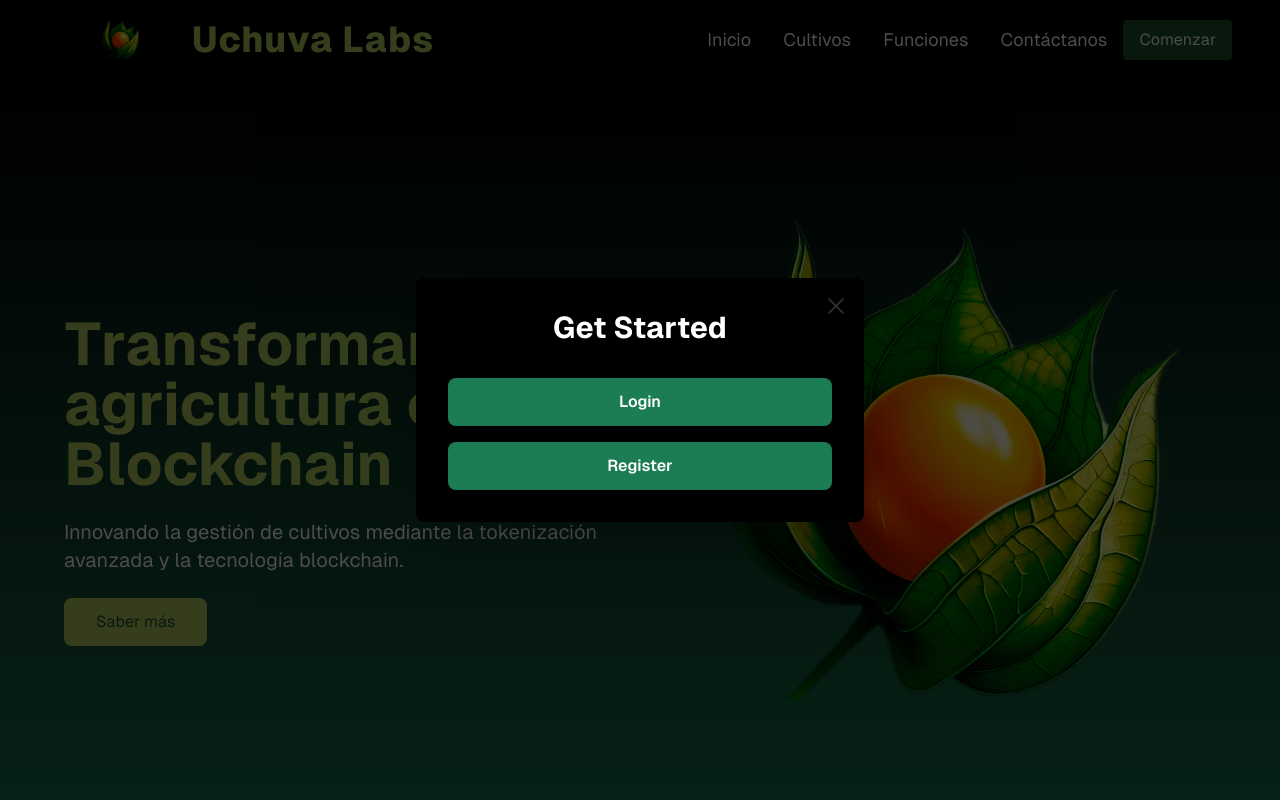
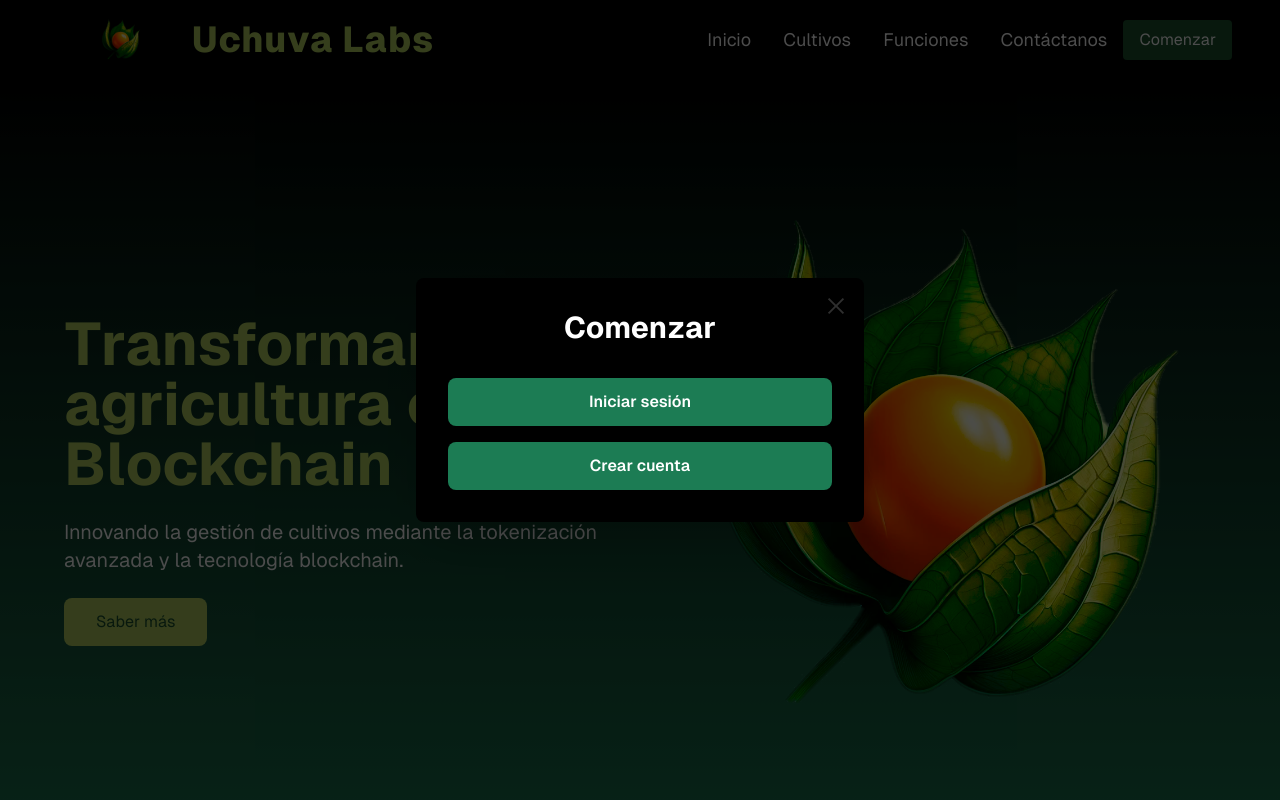
Before and after one commit to UchuvaLabs/uchuvalabs-react, a React (Vite) app: page / in a window 1280 px wide. Both pictures are taken after a click on the button "Comenzar". Shown: the top 800 px of the page. Built offline with nearby package versions, Linux system fonts and the light colour scheme.

Commit message:
refactor: language changes from english to spanish

```diff
--- a/src/components/modals/AuthModal.tsx
+++ b/src/components/modals/AuthModal.tsx
@@ -25,7 +25,7 @@ const AuthModal: React.FC<AuthModalProps> = ({
 
         {/* Título centrado */}
         <h2 className="text-3xl font-bold text-white text-center mb-8">
-          Get Started
+         Comenzar
         </h2>
 
         {/* Botones de acción, uno debajo del otro */}
@@ -34,13 +34,13 @@ const AuthModal: React.FC<AuthModalProps> = ({
             className="bg-primary text-white px-6 py-3 rounded-lg font-semibold hover:bg-text transition-colors duration-300"
             onClick={onLogin}
           >
-            Login
+            Iniciar sesión
           </button>
           <button
             className="bg-primary text-white px-6 py-3 rounded-lg font-semibold hover:bg-text transition-colors duration-300"
             onClick={onRegister}
           >
-            Register
+            Crear cuenta
           </button>
         </div>
       </div>
```
